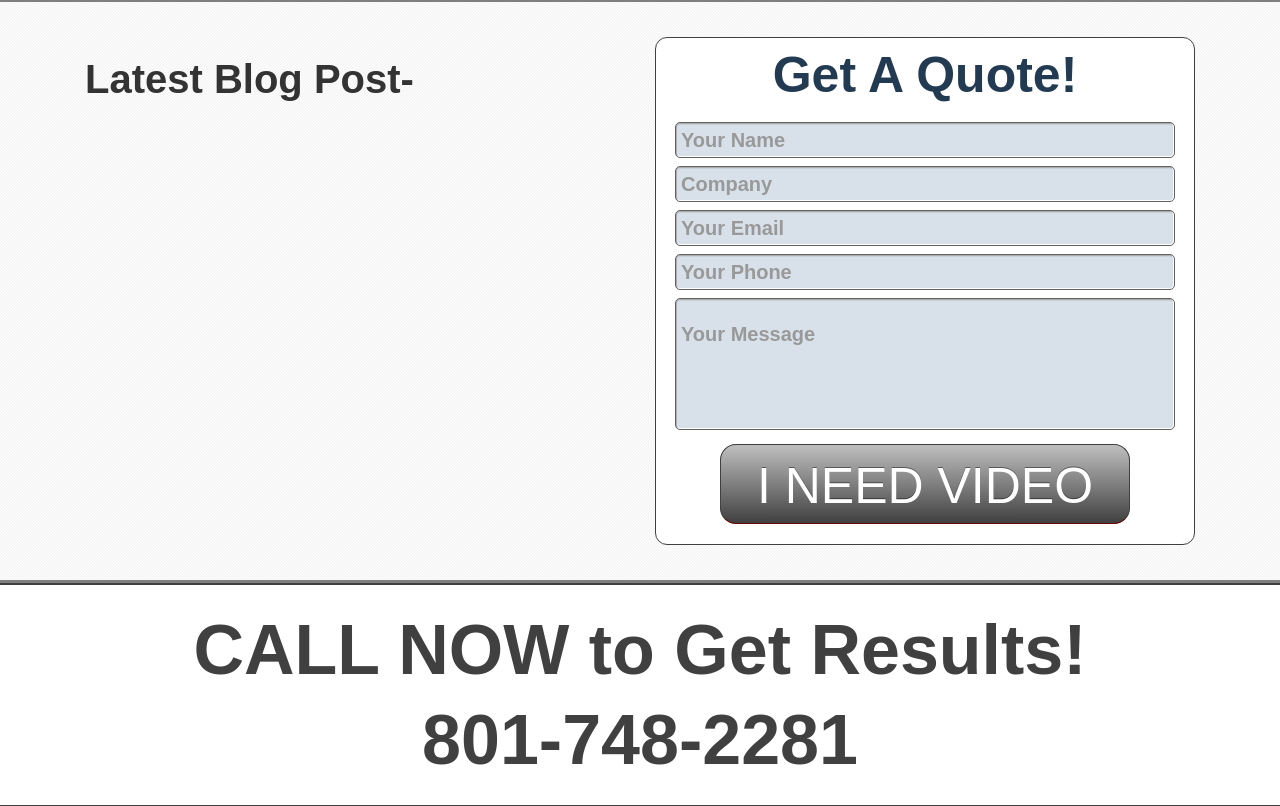
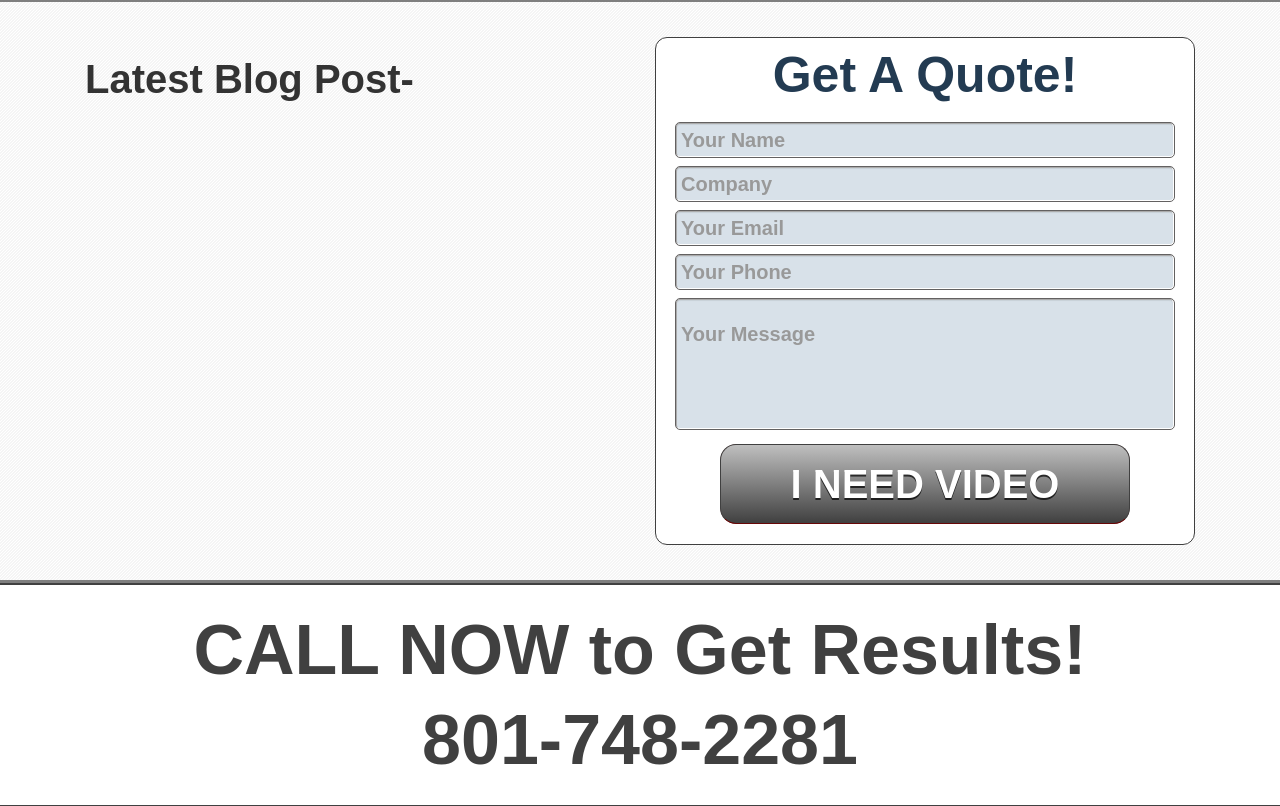
Before and after one commit to haknudsen/bestwhiteboardvideo, a PHP site: page / in a window 1280 px wide. Shown: the part 717-1523 px from the top of the page. Run offline with PHP 8.4, Linux system fonts and the light colour scheme; data that the repository does not hold is empty; some libraries are stand-ins or nearby versions.

Commit message:
changed contact form button

```diff
--- a/css/style.css
+++ b/css/style.css
@@ -48,9 +48,9 @@ blockquote{border: none}
 .footer a { color: #bac2cd }
 .message { font-weight: 700; color: #000; margin-top: -28px; height: 25px }
 .btn-custom { margin: 10px auto; background-color: hsl(0,88%,28%)!important; background-repeat: repeat-x; filter:progid:DXImageTransform.Microsoft.gradient(startColorstr="#BFBFBF", endColorstr="#404040");
-background-image: -khtml-gradient(linear, left top, left bottom, from(#BFBFBF), to(#404040)); background-image: -moz-linear-gradient(top, #BFBFBF, #404040); background-image: -ms-linear-gradient(top, #BFBFBF, #404040); background-image: -webkit-gradient(linear, left top, left bottom, color-stop(0%, #BFBFBF), color-stop(100%, #404040)); background-image: -webkit-linear-gradient(top, #BFBFBF, #404040); background-image: -o-linear-gradient(top, #BFBFBF, #404040); background-image: linear-gradient(#BFBFBF, #404040); border-color: #404040 #404040 hsl(0,88%,21.5%); text-shadow: 0 -1px 0 rgba(0,0,0,0.42); color: #fff!important; -webkit-font-smoothing: antialiased; width: 100%; height: 80px; border-radius: 16px; font-size: 5rem }
+background-image: -khtml-gradient(linear, left top, left bottom, from(#BFBFBF), to(#404040)); background-image: -moz-linear-gradient(top, #BFBFBF, #404040); background-image: -ms-linear-gradient(top, #BFBFBF, #404040); background-image: -webkit-gradient(linear, left top, left bottom, color-stop(0%, #BFBFBF), color-stop(100%, #404040)); background-image: -webkit-linear-gradient(top, #BFBFBF, #404040); background-image: -o-linear-gradient(top, #BFBFBF, #404040); background-image: linear-gradient(#BFBFBF, #404040); border-color: #404040 #404040 hsl(0,88%,21.5%); text-shadow: 0 2px 0 rgba(0,0,0,0.7); color: #fff!important; -webkit-font-smoothing: antialiased; width: 100%; height: 80px; border-radius: 16px; font-size: 5rem }
 .btn-custom:hover { margin: 10px auto; background-color: hsl(0,88%,28%)!important; background-repeat: repeat-x; filter:progid:DXImageTransform.Microsoft.gradient(startColorstr="#BFBFBF", endColorstr="#7F7F7F");
-background-image: -khtml-gradient(linear, left top, left bottom, from(#7F7F7F), to(#404040)); background-image: -moz-linear-gradient(top, #7F7F7F, #404040); background-image: -ms-linear-gradient(top, #7F7F7F, #404040); background-image: -webkit-gradient(linear, left top, left bottom, color-stop(0%, #7F7F7F), color-stop(100%, #404040)); background-image: -webkit-linear-gradient(top, #7F7F7F, #404040); background-image: -o-linear-gradient(top, #7F7F7F, #404040); background-image: linear-gradient(#7F7F7F, #404040); border-color: #404040 #404040 hsl(0,88%,21.5%); text-shadow: 0 1px 0 rgba(0,0,0,0.42);}
+background-image: -khtml-gradient(linear, left top, left bottom, from(#7F7F7F), to(#404040)); background-image: -moz-linear-gradient(top, #7F7F7F, #404040); background-image: -ms-linear-gradient(top, #7F7F7F, #404040); background-image: -webkit-gradient(linear, left top, left bottom, color-stop(0%, #7F7F7F), color-stop(100%, #404040)); background-image: -webkit-linear-gradient(top, #7F7F7F, #404040); background-image: -o-linear-gradient(top, #7F7F7F, #404040); background-image: linear-gradient(#7F7F7F, #404040); border-color: #404040 #404040 hsl(0,88%,21.5%); text-shadow: 0 -2px 3px rgba(0,0,0,0.7);}
 .thumb-wrapper { position: relative; display: table; width: 100% }
 .thumb-wrapper .overlay { position: absolute; background: url(http://websitetalkingheads.com/images/play-icon.png) no-repeat; background-position: center; background-attachment: local; bottom: 0; width: 100%; height: 100%; z-index: 0; display: table-cell }
 .thumb-wrapper .overlay:hover { opacity: .8; filter: alpha(opacity=80) }
@@ -91,3 +91,4 @@ blockquote{font-size:3rem}
 .media{padding: 30px 0}
 .background-hash{padding: 50px 0; color: #000; background: -webkit-linear-gradient(45deg, #FFF, #EEEEEE, #FFF, #EEEEEE, #FFF, #EEEEEE, #FFF, #EEEEEE, #FFF); background-size: 10px 10px;}
 .slider-holder{min-height: 540px}
+.m-10{margin: 10px auto}
--- a/forms/contact.php
+++ b/forms/contact.php
@@ -56,7 +56,7 @@
             <div class="form-group">
                 <div class="row center-block" align="center">
                     <div class="col-sm-10 col-sm-offset-1">
-                        <button name="submit" class="btn btn-custom" id="submit">I NEED VIDEO</button>
+                        <button name="submit" class="btn btn-custom" id="submit"><h2 class="text-uppercase m-10">I NEED VIDEO</h2></button>
                     </div>
                 </div>
             </div>
```
